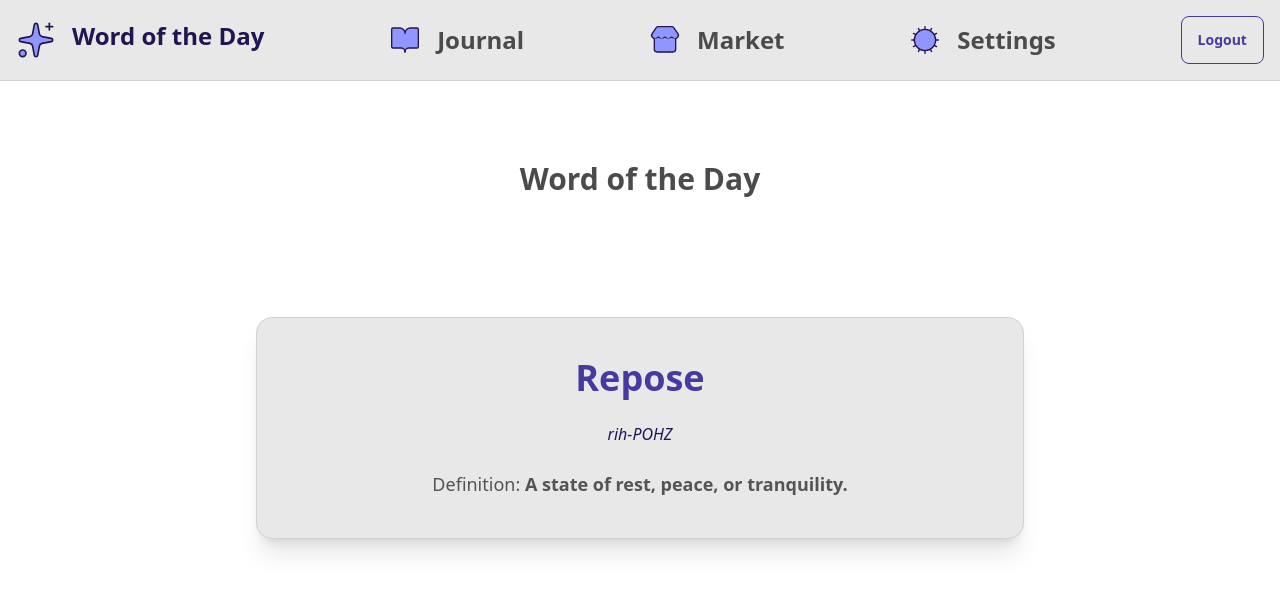
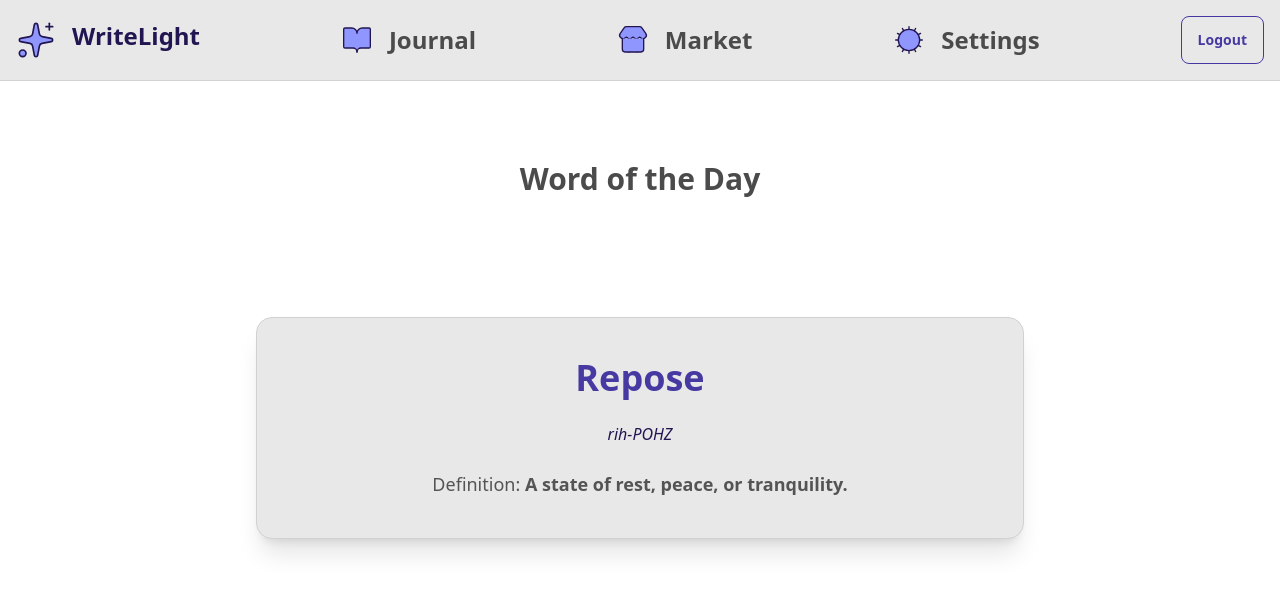
Before and after one commit to freeCodeCamp-2025-Summer-Hackathon/purple-array, a React (Vite) app in the folder frontend/: page / in a window 1280 px wide. Shown: the top 592 px of the page. Built offline with nearby package versions, Linux system fonts and the light colour scheme.

Commit message:
Added app title to Nav Bar

```diff
--- a/frontend/src/components/generic/Navbar.jsx
+++ b/frontend/src/components/generic/Navbar.jsx
@@ -19,7 +19,7 @@ const Navbar = () => {
 								className="text-2xl font-bold text-neutral font-sans tracking-normal"
 							>
 								<p className=" hover:opacity-75 hover:scale-105 transition-all ease-in-out duration-300">
-									Word of the Day
+									WriteLight
 								</p>
 							</Link>
 						</div>
```
